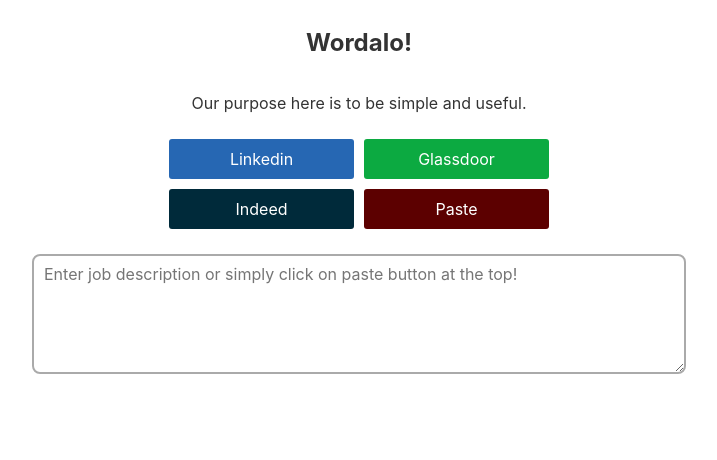
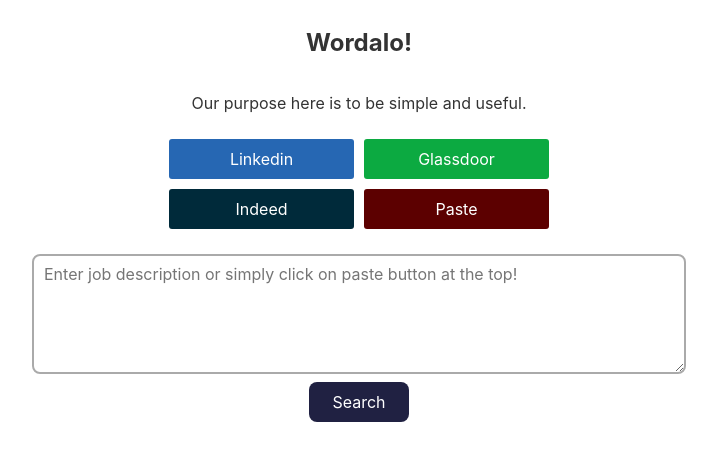
Before and after one commit to arshamalh/wordalo, a Svelte app: page / in a window 1280 px wide. Shown: the top 460 px of the page, without its empty margins (281-998 px from the left). Built offline with nearby package versions, Linux system fonts and the light colour scheme.

Commit message:
Form handle submit added.

```diff
--- a/src/App.svelte
+++ b/src/App.svelte
@@ -1,6 +1,11 @@
 <script>
 	import TextArea from "./components/TextArea.svelte"
+	import Button from "./components/Button.svelte"
 	let jobDesctiption = "";
+
+	function handleSubmit(e) {
+		console.log(jobDesctiption);
+	}
 </script>
 
 <main>
@@ -23,16 +28,26 @@
 		</div>
 		<!-- Maybe they are not only using this service for jobs? -->
 	</div>
-	<TextArea
-		bind:value={jobDesctiption}
-		placeholder="Enter job description or simply click on paste button at the top!"
-	/>
+	<form on:submit|preventDefault={handleSubmit}>
+		<TextArea
+			bind:value={jobDesctiption}
+			placeholder="Enter job description or simply click on paste button at the top!"
+		/>
+		<Button text="Search"/>
+	</form>
 </main>
 
 <style>
 	main {
 		width: 100%;
 		height: 100%;
+		display: flex;
+		flex-direction: column;
+		align-items: center;
+	}
+
+	form {
+		all:revert;
 		display: flex;
 		flex-direction: column;
 		align-items: center;
```
